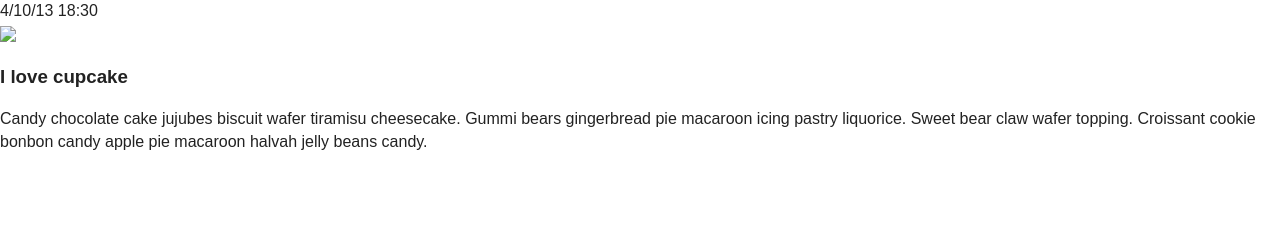
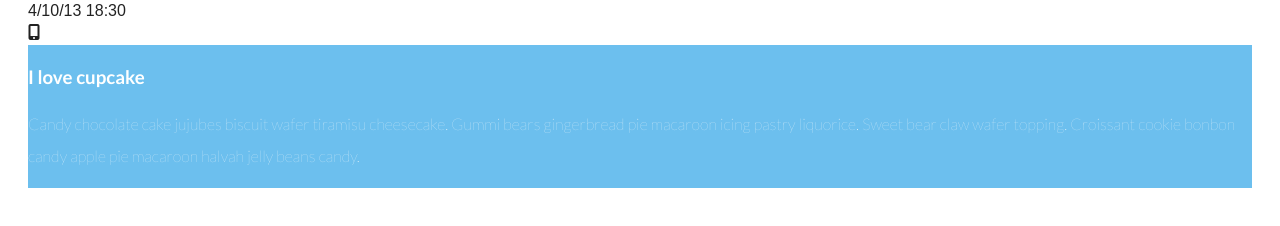
Before and after one commit to mfees/TIY-Assignments, a plain HTML site: page pub/index.html in a window 1280 px wide. Drawn offline with Linux system fonts and the light colour scheme.

Commit message:
basic css styles

```diff
--- a/pub/css/main.css
+++ b/pub/css/main.css
@@ -60,9 +60,57 @@ textarea {
 /* ==========================================================================
    Author's custom styles
    ========================================================================== */
+p {
+    font-family: 'Lato', sans-serif;
+    font-size: 16px;
+    font-weight: lighter;
+    line-height: 32px;
+    color: #fff;
+}
 
+h2 {
+    font-family: 'Lato', sans-serif;
+    color: #6cbfee;
 
+}
 
+h3 {
+    font-family: 'Lato', sans-serif;
+    color: #fff;
+}
+
+.container {
+    background-color: #fff;
+    max-width: 1224px;
+    min-width: 756px;
+    margin: 0 auto;
+}
+
+.main-text {
+    max-width: 1440px;
+    float: right;
+    background-color: #6cbfee;
+}
+
+.circular-element {
+
+}
+
+.time-area {
+
+}
+
+.text-area {
+
+}
+
+.main-text {
+
+}
+
+.fa {
+
+}
 
 
 
--- a/pub/index.html
+++ b/pub/index.html
@@ -11,6 +11,7 @@
         <meta name="description" content="">
         <meta name="viewport" content="width=device-width, initial-scale=1">
 
+        <link rel="stylesheet" href="path/to/font-awesome/css/font-awesome.min.css">
         <link href='http://fonts.googleapis.com/css?family=Lato:100,400,700' rel='stylesheet' type='text/css'>
         <link rel="stylesheet" href="css/normalize.min.css">
         <link rel="stylesheet" href="css/main.css">
@@ -20,10 +21,10 @@
     <body>
 
         <div class="container">
-            <aside>
+            <aside class="time-area">
                 <time datetime="2013-04-10 18:30"><span>4/10/13</span> <span>18:30</span></time>
                 <div class="circular-element">
-                    <img src="#">
+                    <i class="fa fa-mobile"></i>
                 </div>
             </aside>
             <section class="text-area">
```
